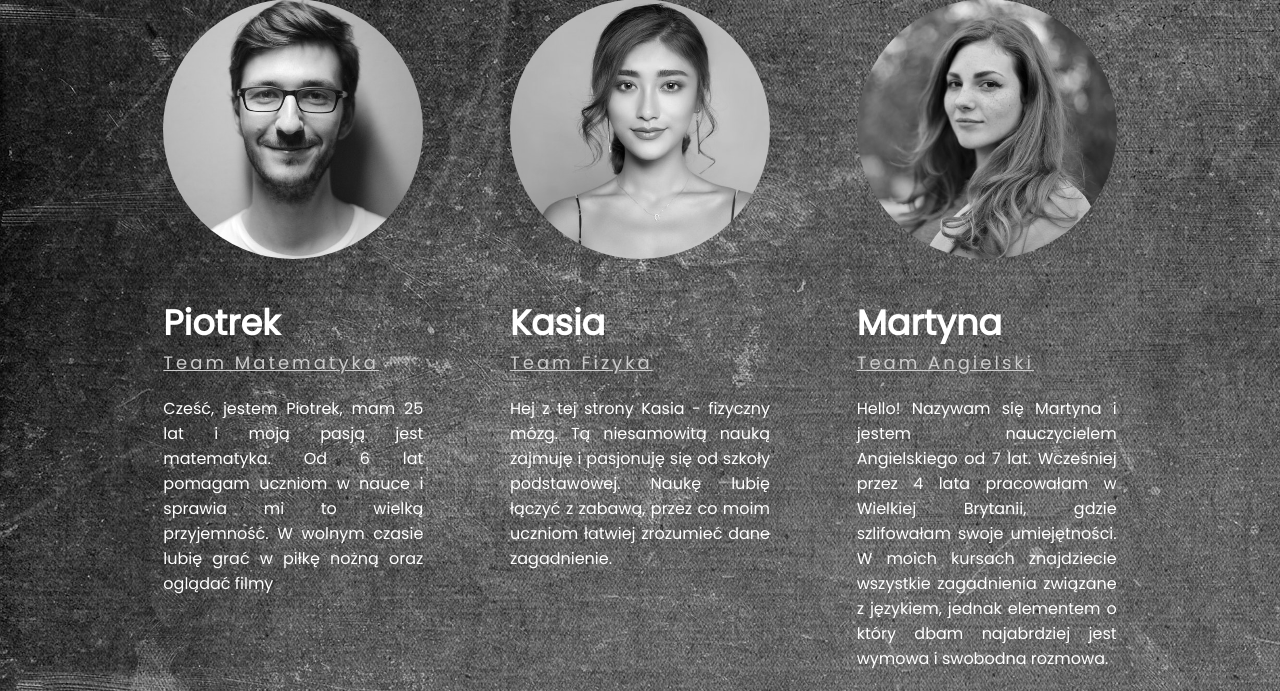
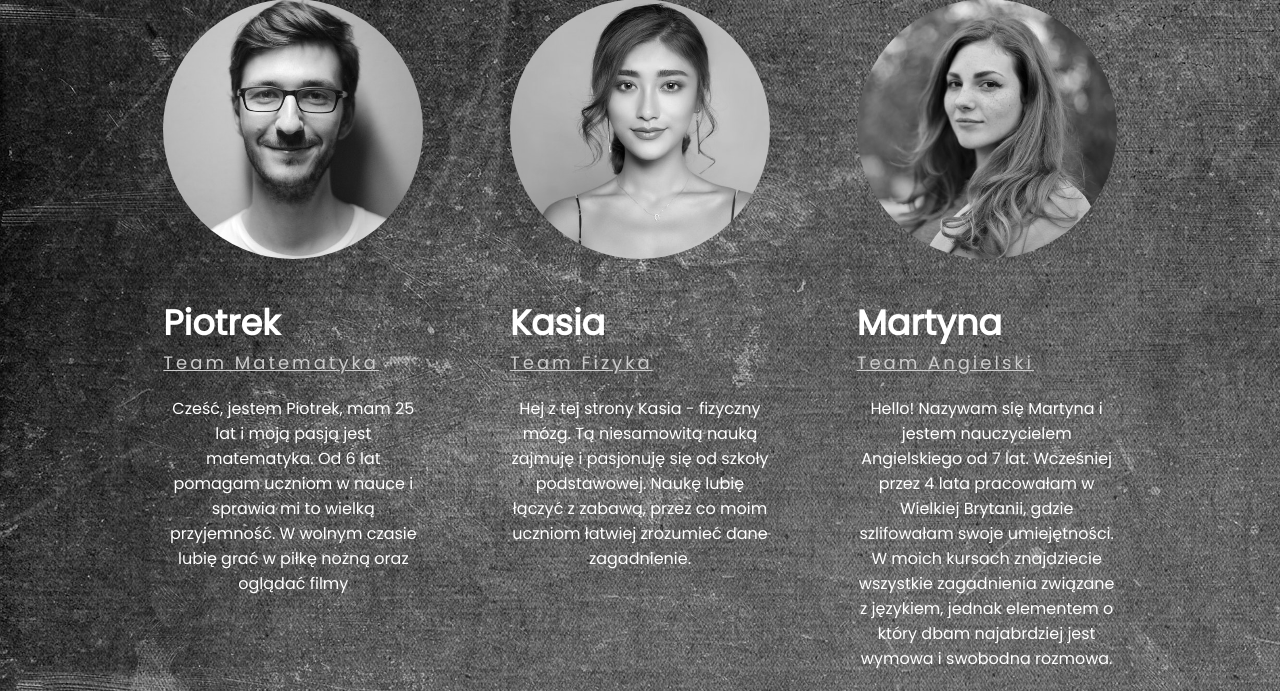
Before and after one commit to P4ablo/Frontend_Projects, a PHP site: page /onas.html in a window 1280 px wide. Shown: the part 151-842 px from the top of the page. Run offline with PHP 8.4, Linux system fonts and the light colour scheme.

Commit message:
upgrade on about us setion

```diff
--- a/prog_apli_www_projekt/styleonas.css
+++ b/prog_apli_www_projekt/styleonas.css
@@ -66,7 +66,7 @@ body {
 .profile p {
   font-size: 16px;
   margin-top: 20px;
-  text-align: justify;
+  text-align: center;
 }
 
 @media only screen and (max-width: 1150px) {
```
